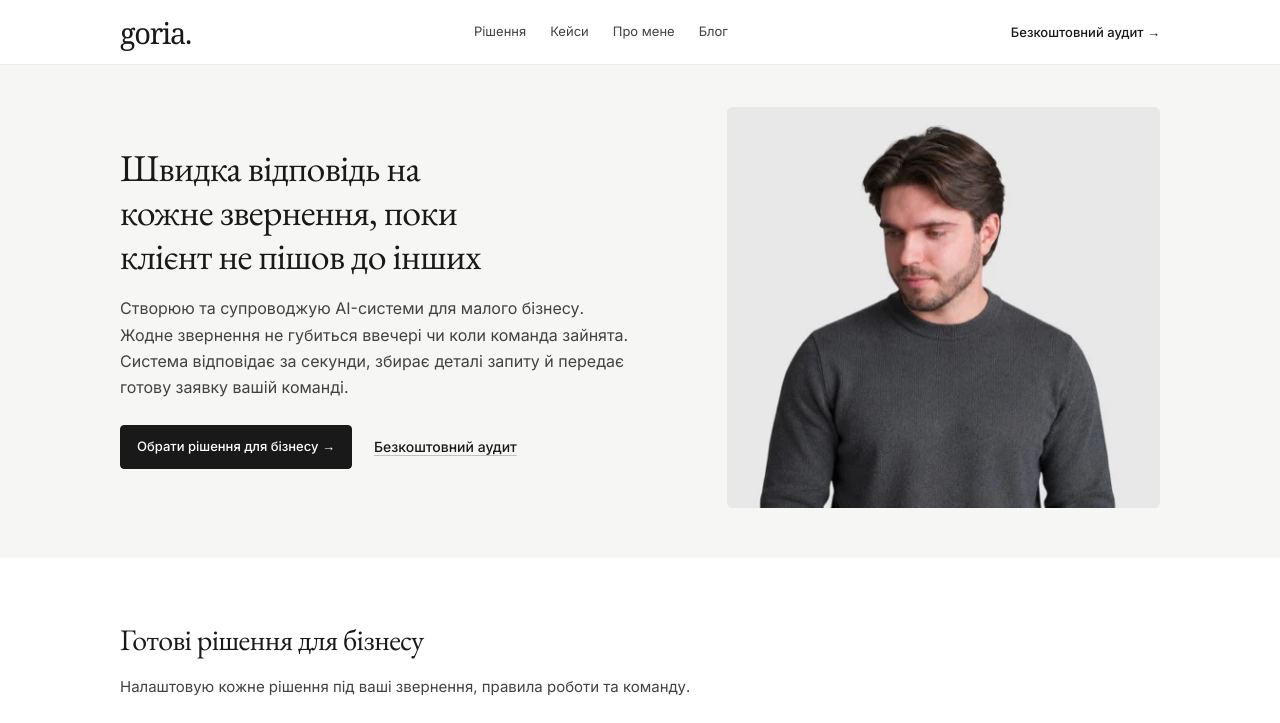
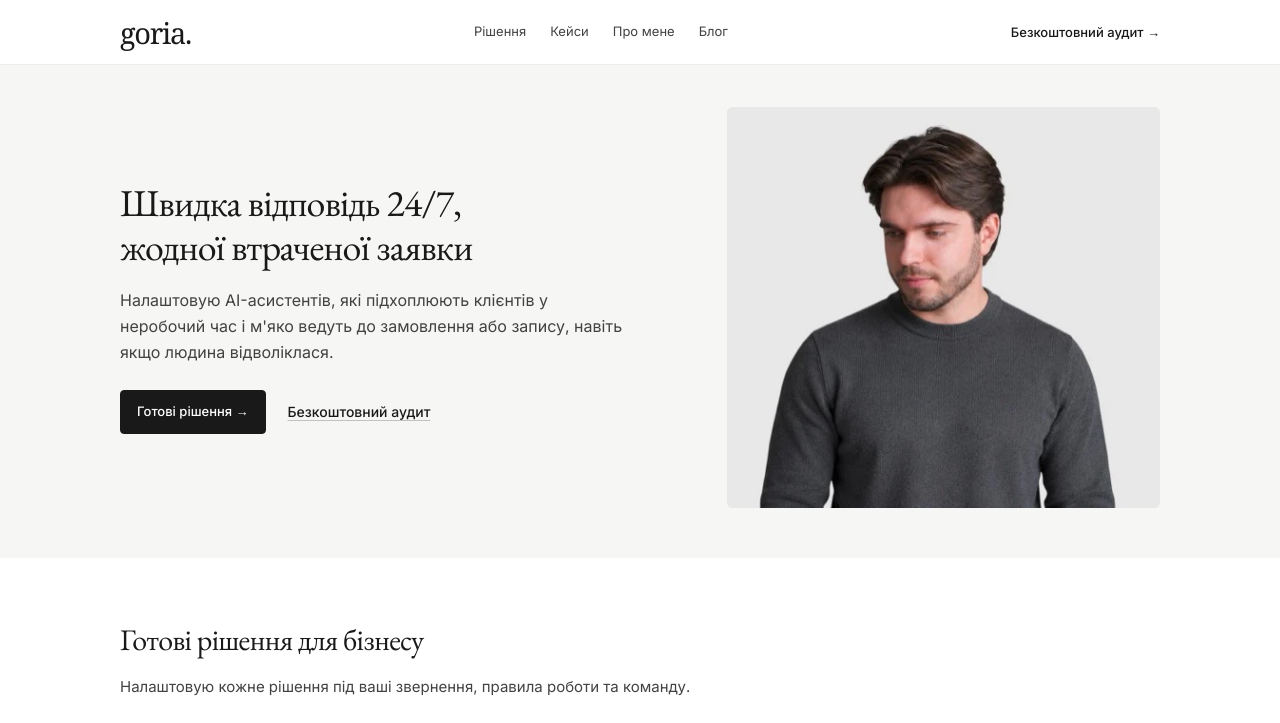
Before and after one commit to Kgorya/goria-site, a website: page index.html in a window 1280 px wide. Shown: the top 723 px of the page. Drawn offline with Linux system fonts and the light colour scheme.

Commit message:
Refine hero H1 and lead to pure JTBD copy with compact action button

```diff
--- a/index.html
+++ b/index.html
@@ -1,4 +1,4 @@
-<!doctype html><html lang="uk"><head><meta charset="utf-8"><meta name="viewport" content="width=device-width, initial-scale=1"><title>Швидка відповідь на кожне звернення | Костянтин Горя · Goria</title><meta name="description" content="AI-системи для малого бізнесу. Швидка відповідь на вхідні звернення, збір заявок та передача команді. Впровадження та особистий супровід."><meta name="theme-color" content="#ffffff"><meta name="robots" content="index, follow"><link rel="canonical" href="https://goria.co/"><meta property="og:type" content="website"><meta property="og:locale" content="uk_UA"><meta property="og:site_name" content="Goria"><meta property="og:title" content="Швидка відповідь на кожне звернення"><meta property="og:description" content="AI-системи для малого бізнесу. Швидка відповідь на вхідні звернення, збір заявок та передача команді. Впровадження та особистий супровід."><meta property="og:url" content="https://goria.co/"><meta property="og:image" content="https://goria.co/assets/img/hero-1100.webp"><meta name="twitter:card" content="summary_large_image"><link rel="icon" href="/favicon.svg" type="image/svg+xml"><link rel="stylesheet" href="/site.css?v=a6866c890115"></head><body><a class="skip-link" href="#main">До основного змісту</a>
+<!doctype html><html lang="uk"><head><meta charset="utf-8"><meta name="viewport" content="width=device-width, initial-scale=1"><title>Швидка відповідь 24/7, жодної втраченої заявки | Костянтин Горя · Goria</title><meta name="description" content="AI-асистенти для магазинів та сфери послуг. Швидка відповідь у неробочий час, повернення клієнтів до діалогу та доведення до замовлення або запису."><meta name="theme-color" content="#ffffff"><meta name="robots" content="index, follow"><link rel="canonical" href="https://goria.co/"><meta property="og:type" content="website"><meta property="og:locale" content="uk_UA"><meta property="og:site_name" content="Goria"><meta property="og:title" content="Швидка відповідь 24/7, жодної втраченої заявки"><meta property="og:description" content="AI-асистенти для магазинів та сфери послуг. Швидка відповідь у неробочий час, повернення клієнтів до діалогу та доведення до замовлення або запису."><meta property="og:url" content="https://goria.co/"><meta property="og:image" content="https://goria.co/assets/img/hero-1100.webp"><meta name="twitter:card" content="summary_large_image"><link rel="icon" href="/favicon.svg" type="image/svg+xml"><link rel="stylesheet" href="/site.css?v=a6866c890115"></head><body><a class="skip-link" href="#main">До основного змісту</a>
   <header class="site-header" id="top"><div class="shell header-inner">
     <a class="logo" href="/" aria-label="Goria, на головну">goria.</a>
     <nav class="desktop-nav" aria-label="Основна навігація"><a href="/products/">Рішення</a><a href="/cases/">Кейси</a><a href="/about/">Про мене</a><a href="/blog/">Блог</a></nav>
@@ -7,9 +7,9 @@
   </div><nav class="mobile-nav shell" id="mobile-nav" aria-label="Мобільна навігація"><a href="/products/">Рішення</a><a href="/cases/">Кейси</a><a href="/about/">Про мене</a><a href="/blog/">Блог</a><a href="https://t.me/konstantin_goria_bot?start=test_menu" target="_blank" rel="noopener noreferrer">Безкоштовний аудит →</a></nav></header><main id="main"><section class="hero-block">
   <div class="hero shell">
     <div class="hero-copy">
-      <div class="intro-copy"><h1>Швидка відповідь на кожне звернення, поки клієнт не пішов до інших</h1>
-      <p class="lead">Створюю та супроводжую AI-системи для малого бізнесу. Жодне звернення не губиться ввечері чи коли команда зайнята. Система відповідає за секунди, збирає деталі запиту й передає готову заявку вашій команді.</p></div>
-      <div class="actions"><a class="button" href="#products">Обрати рішення для бізнесу →</a><a class="text-link" href="#contact">Безкоштовний аудит</a></div>
+      <div class="intro-copy"><h1>Швидка відповідь 24/7, жодної втраченої заявки</h1>
+      <p class="lead">Налаштовую AI-асистентів, які підхоплюють клієнтів у неробочий час і м'яко ведуть до замовлення або запису, навіть якщо людина відволіклася.</p></div>
+      <div class="actions"><a class="button" href="#products">Готові рішення →</a><a class="text-link" href="#contact">Безкоштовний аудит</a></div>
     </div>
     <picture class="hero-portrait"><source srcset="/assets/img/hero-750.webp 750w, /assets/img/hero-1100.webp 1100w, /assets/img/hero-1672.webp 1672w" sizes="(max-width: 767px) calc(100vw - 40px), 440px" type="image/webp"><img src="/assets/img/hero-750.webp" width="750" height="422" alt="Костянтин Горя" fetchpriority="high"></picture>
   </div>
```
Also changed, not shown: build.js (+1 -1 lines), pages/home.html (+3 -3 lines).
